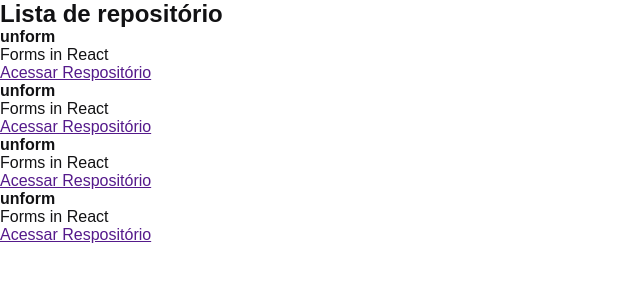
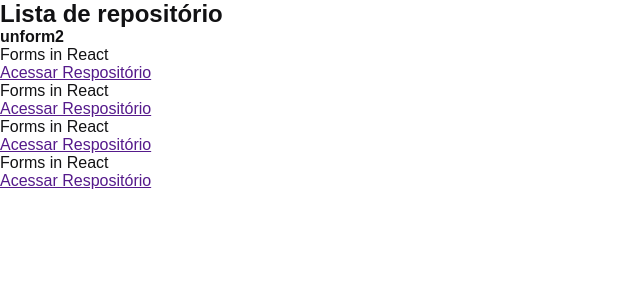
Before and after one commit to ligiadavilabozzi/rocketseat-ignite-React-01, a React app: page / in a window 1280 px wide. Shown: the top 300 px of the page, without its empty margins (0-640 px from the left). Built offline with nearby package versions, Linux system fonts and the light colour scheme.

Commit message:
Props in repository Item

```diff
--- a/src/components/RepositiryItem.jsx
+++ b/src/components/RepositiryItem.jsx
@@ -1,13 +1,13 @@
-export function RepositoryItem (){
+export function RepositoryItem(props) {
     return (
-        <li> {/* li para cada repositório com */}
-        <strong>unform</strong> {/* nome do repositório que puxaremos da api do git hub */}
-        <p>Forms in React</p> {/* descrição do repositório */}
+        <li>
+            <strong>{props.repository}</strong>
+            <p>Forms in React</p>
 
-        <a href="">
-            Acessar Respositório
+            <a href="">
+                Acessar Respositório
         </a>
-    </li>
+        </li>
 
     )
 
--- a/src/components/RepositoryList.jsx
+++ b/src/components/RepositoryList.jsx
@@ -1,17 +1,21 @@
 import { RepositoryItem } from "./RepositiryItem"
 
 
-export function RepositoryList(){
-    return(
+export function RepositoryList() {
+    return (
         <section className="repository-list">
             <h1>Lista de repositório</h1>
 
-        <ul>
-        <RepositoryItem />
-        <RepositoryItem />
-        <RepositoryItem />
-        <RepositoryItem />
-        </ul>
+            <ul>
+                <RepositoryItem
+                    repository="unform2"
+                    description="Forms in React"
+                    link="http://github.com/unform/unform"
+                />
+                <RepositoryItem />
+                <RepositoryItem />
+                <RepositoryItem />
+            </ul>
 
         </section>
     )
```
